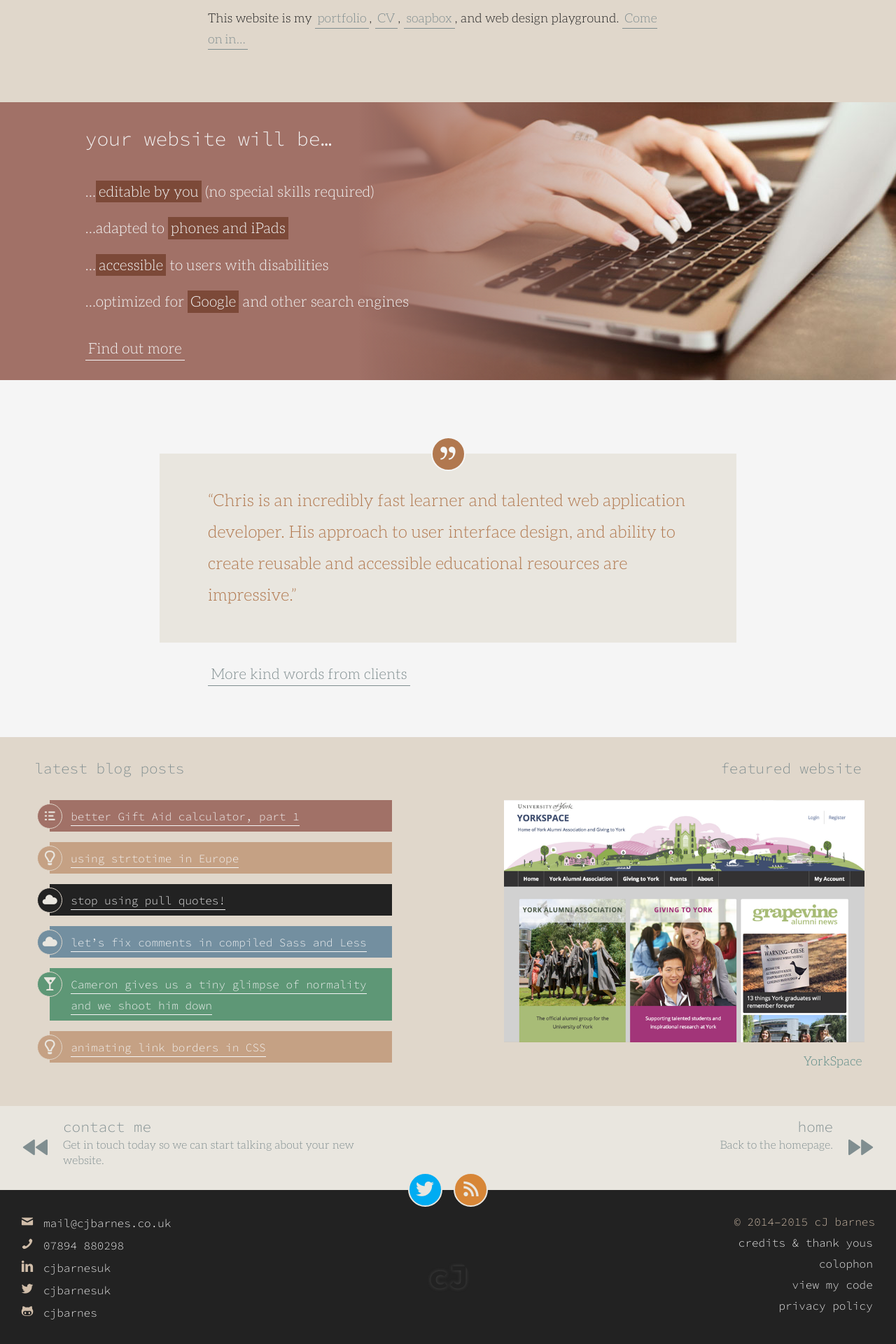
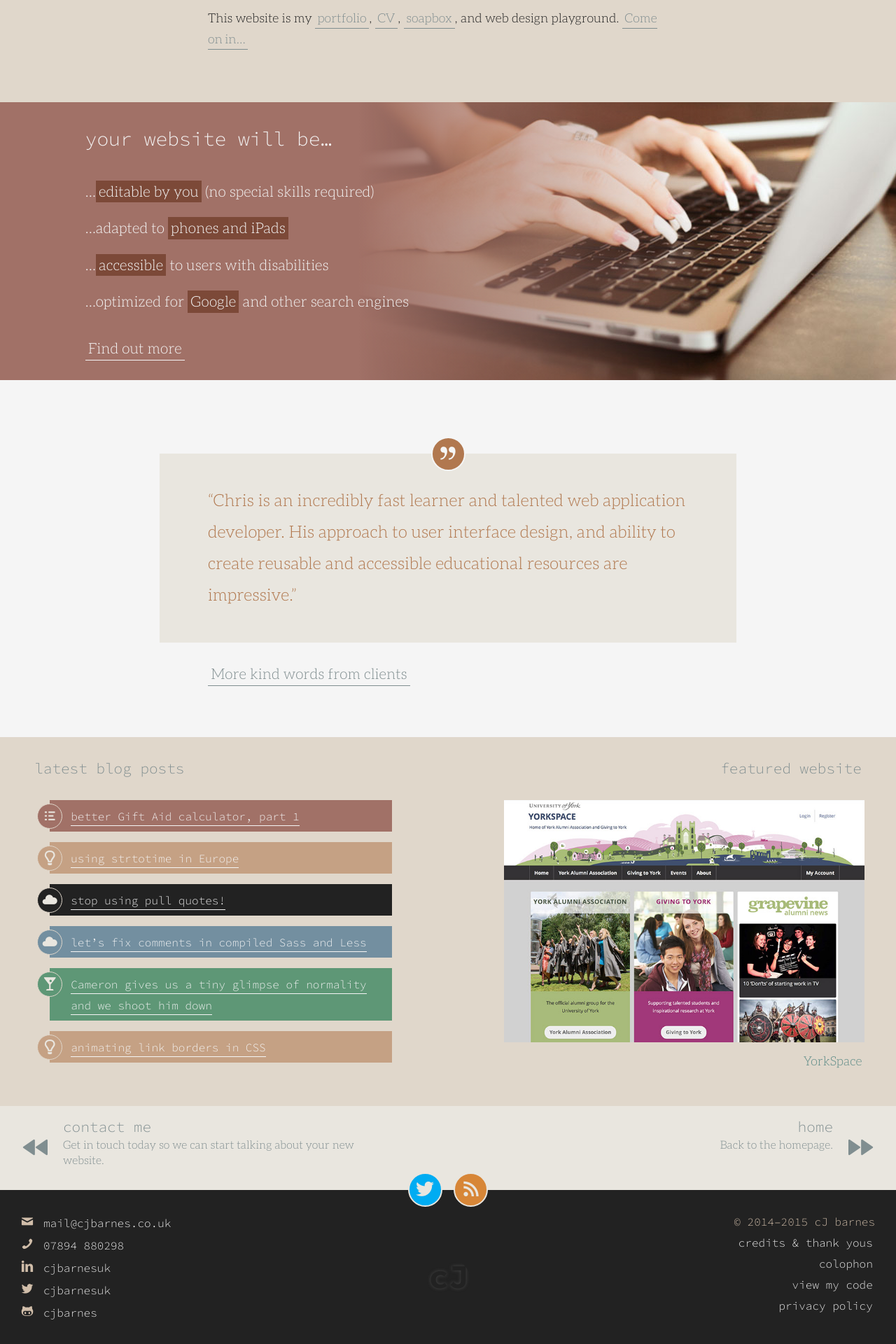
Before and after one commit to cjbarnes/cjbarnes.github.io, a Jekyll site: the page built from index.html, in a window 1280 px wide. Shown: the part 1114-3034 px from the top of the page at 70% size. Built offline with Jekyll 4.4.1, drawn with Linux system fonts in a browser that asks for light colours.

Commit message:
Updated homepage featured website image source

```diff
--- a/_includes/footer-featured-website.html
+++ b/_includes/footer-featured-website.html
@@ -5,7 +5,7 @@
   {% for item in site.data.portfolio %}
     {% if item.featured %}
       <a class="screenshot featured-website-screenshot" href="{{ item.url }}" title="Go to {{ item.name }} website">
-        <img src="/img/{{ item.slug }}.png"><br>
+        <img src="/img/portfolio/{{ item.slug }}.jpg" srcset="/img/portfolio/{{ item.slug }}@2x.jpg 2x, /img/portfolio/{{ item.slug }}.jpg 1x"><br>
         <span class="featured-website-title">{{ item.name }}</span>
       </a>
     {% endif %}
```
